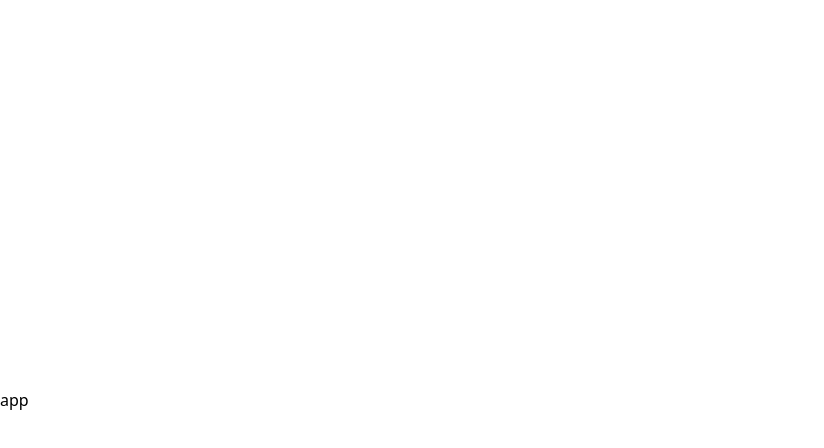
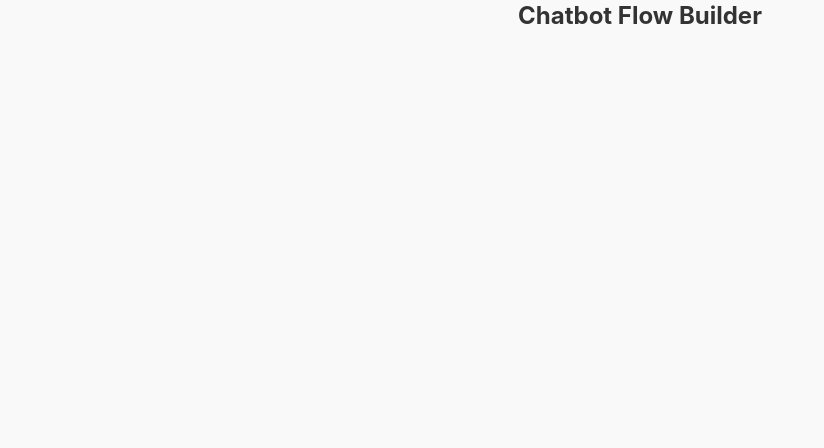
Before and after one commit to Kshitizz04/Chatbot-Flow-Builder, a React (Vite) app: page / in a window 1280 px wide. Shown: the top 448 px of the page, without its empty margins (0-824 px from the left). Built offline with nearby package versions, Linux system fonts and the light colour scheme.

Commit message:
sets temporary context and basic folder structure

```diff
--- a/src/App.tsx
+++ b/src/App.tsx
@@ -1,10 +1,12 @@
-function App() {
+import React from "react";
+import { FlowProvider } from "./context/FlowContext";
 
-  return (
-    <div>
-      app
-    </div>
-  )
-}
+const App: React.FC = () => {
+	return (
+		<FlowProvider>
+			<h1 className="text-center text-2xl font-bold my-4">Chatbot Flow Builder</h1>
+		</FlowProvider>
+	);
+};
 
-export default App
+export default App;
--- /dev/null
+++ b/src/components/Canvas.tsx
@@ -0,0 +1,9 @@
+const Canvas = () => {
+    return (
+        <div className="canvas">
+            <h2>Canvas Area</h2>
+        </div>
+    );
+}
+
+export default Canvas;
--- /dev/null
+++ b/src/components/NodesPanel.tsx
@@ -0,0 +1,9 @@
+const NodesPanel = () => {
+    return (
+        <div className="nodes-panel">
+            <h2>Nodes Panel</h2>
+        </div>
+    );
+}
+
+export default NodesPanel;
--- /dev/null
+++ b/src/components/SettingsPanel.tsx
@@ -0,0 +1,9 @@
+const SettingsPanel = () => {
+    return (
+        <div className="settings-panel">
+            <h2>Settings Panel</h2>
+        </div>
+    );
+}
+
+export default SettingsPanel;
--- /dev/null
+++ b/src/context/FlowContext.tsx
@@ -0,0 +1,20 @@
+// since the app is small, ill just use context API instead of redux/zustand or other state management libraries
+import React, { createContext, useContext, useState, type ReactNode } from 'react';
+
+// placeholder context for setup
+interface FlowContextProps {
+    something: string;
+    setSomething: React.Dispatch<React.SetStateAction<string>>;
+}
+
+const FlowContext = createContext<FlowContextProps | undefined>(undefined);
+
+export const FlowProvider: React.FC<{ children: ReactNode }> = ({ children }) => {
+  const [something, setSomething] = useState<string>('default value');
+
+  return (
+    <FlowContext.Provider value={{ something, setSomething }}>
+      {children}
+    </FlowContext.Provider>
+  );
+};
--- a/src/index.css
+++ b/src/index.css
@@ -1,9 +1,20 @@
 @import "tailwindcss";
 
-body {
-  margin: 0;
-  display: flex;
-  place-items: center;
-  min-width: 320px;
-  min-height: 100vh;
+/* AI generated defauls , will change later */
+* {
+	margin: 0;
+	padding: 0;
+	box-sizing: border-box;
 }
+
+html, body {
+	height: 100%;
+	width: 100%;
+	font-family: -apple-system, BlinkMacSystemFont, 'Segoe UI', Roboto, Oxygen,
+		Ubuntu, Cantarell, 'Open Sans', 'Helvetica Neue', sans-serif;
+	background-color: #f9f9f9; /* Light background */
+	color: #333; /* Default text color */
+	line-height: 1.6;
+	-webkit-font-smoothing: antialiased;
+	-moz-osx-font-smoothing: grayscale;
+}
```
